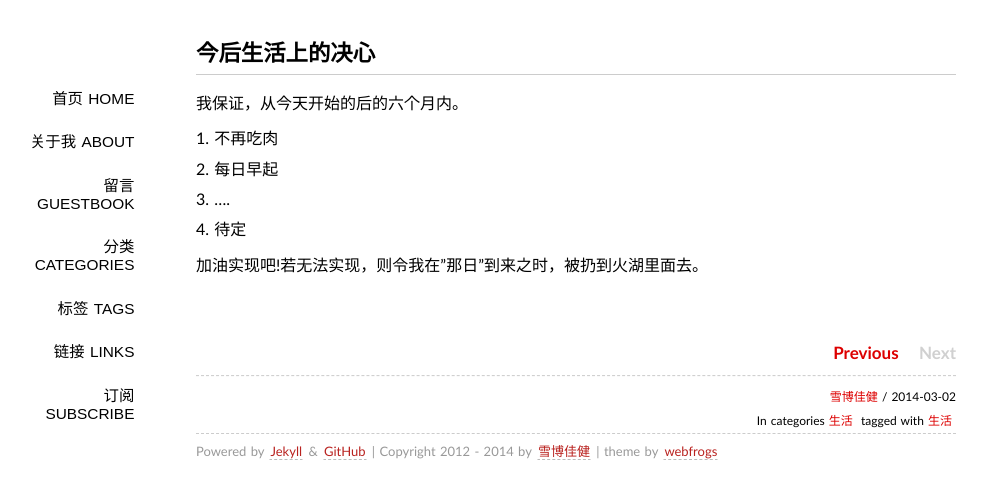
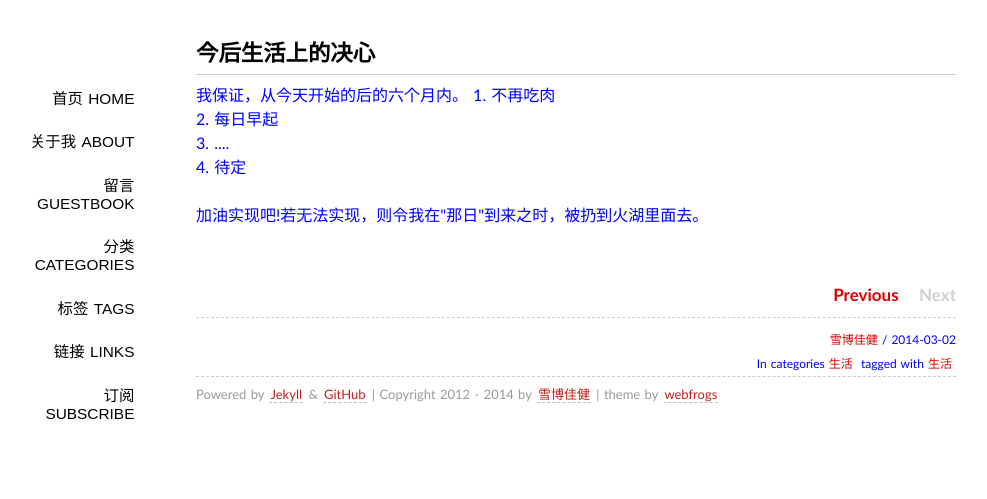
Before and after one commit to Successor/bigyuki.github.com, a Jekyll site: the page built from _posts/2014-03-02-Status.md, in a window 1280 px wide. Shown: the top 499 px of the page, without its empty margins (144-1131 px from the left). Built offline with Jekyll 4.4.1, drawn with Linux system fonts in a browser that asks for light colours; Markdown is read by kramdown in place of the engine named in the settings; comment, search, counter and statistics services are not loaded.

Commit message:
Update 2014-03-02-Status.md

```diff
--- a/_posts/2014-03-02-Status.md
+++ b/_posts/2014-03-02-Status.md
@@ -6,11 +6,12 @@ category: 生活
 tags: [生活]
 ---
 
+<font color=blue>
 我保证，从今天开始的后的六个月内。
-1. 不再吃肉
-2. 每日早起
-3. ....
-4. 待定
+1. 不再吃肉<br/>
+2. 每日早起<br/>
+3. ....<br/>
+4. 待定<br/>
 <br/>
-
+<font/>
 加油实现吧!若无法实现，则令我在"那日"到来之时，被扔到火湖里面去。
```
